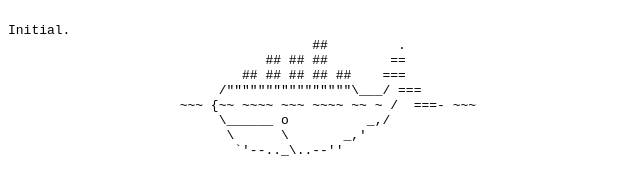
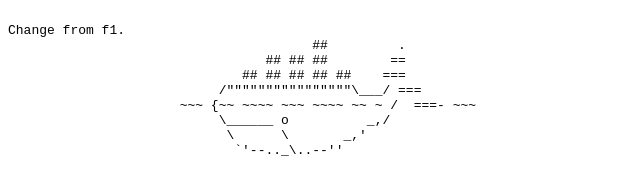
Before and after one commit to roninen/test, a plain HTML site: page index.html in a window 1280 px wide. Shown: the full height of the page, 0-640 px from the left. Drawn offline with Linux system fonts and the light colour scheme.

Commit message:
Change from f1

```diff
--- a/index.html
+++ b/index.html
@@ -1,5 +1,5 @@
 <xmp>
-Initial.
+Change from f1.
                                        ##         .
                                  ## ## ##        ==
                               ## ## ## ## ##    ===
```
